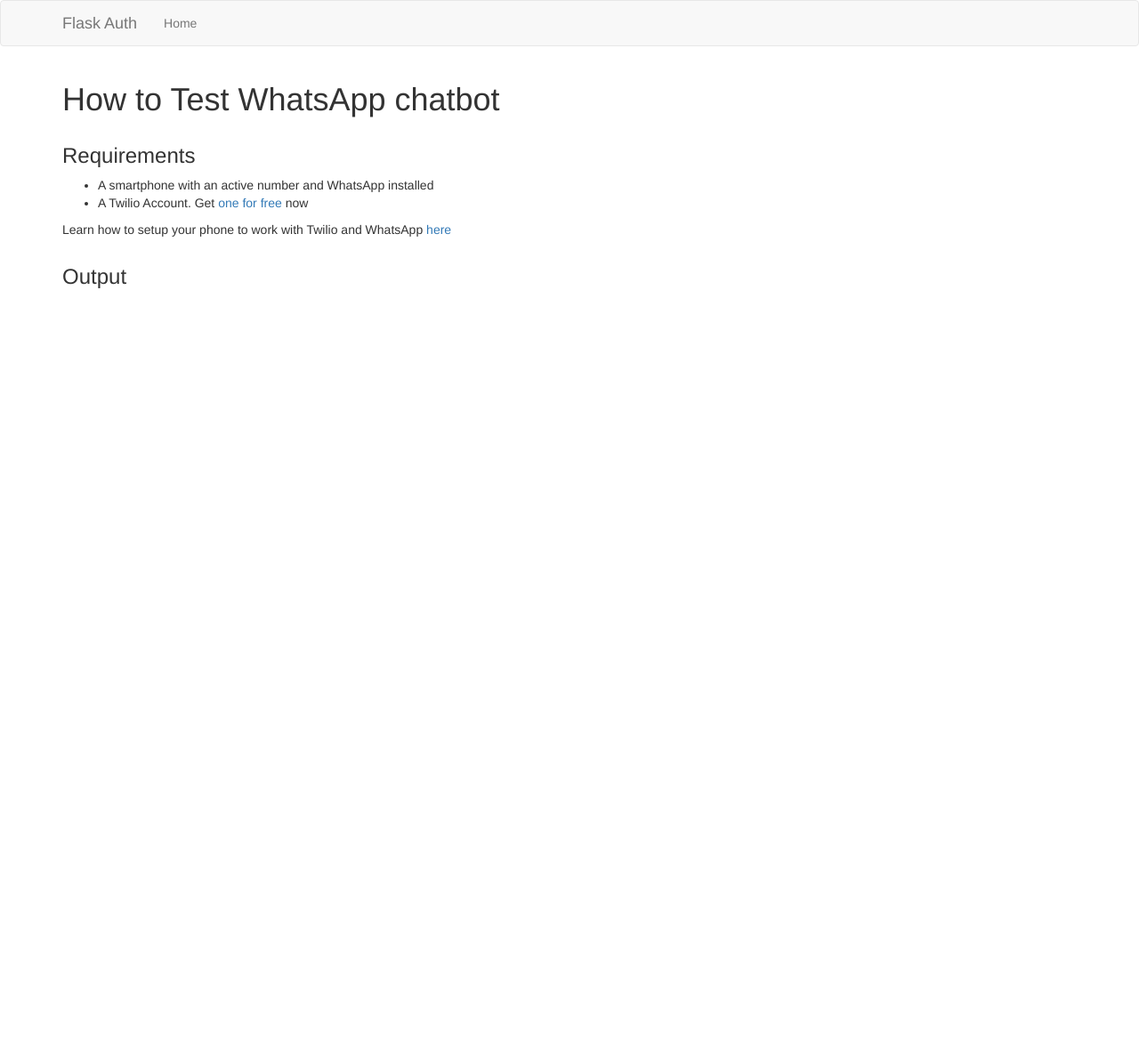
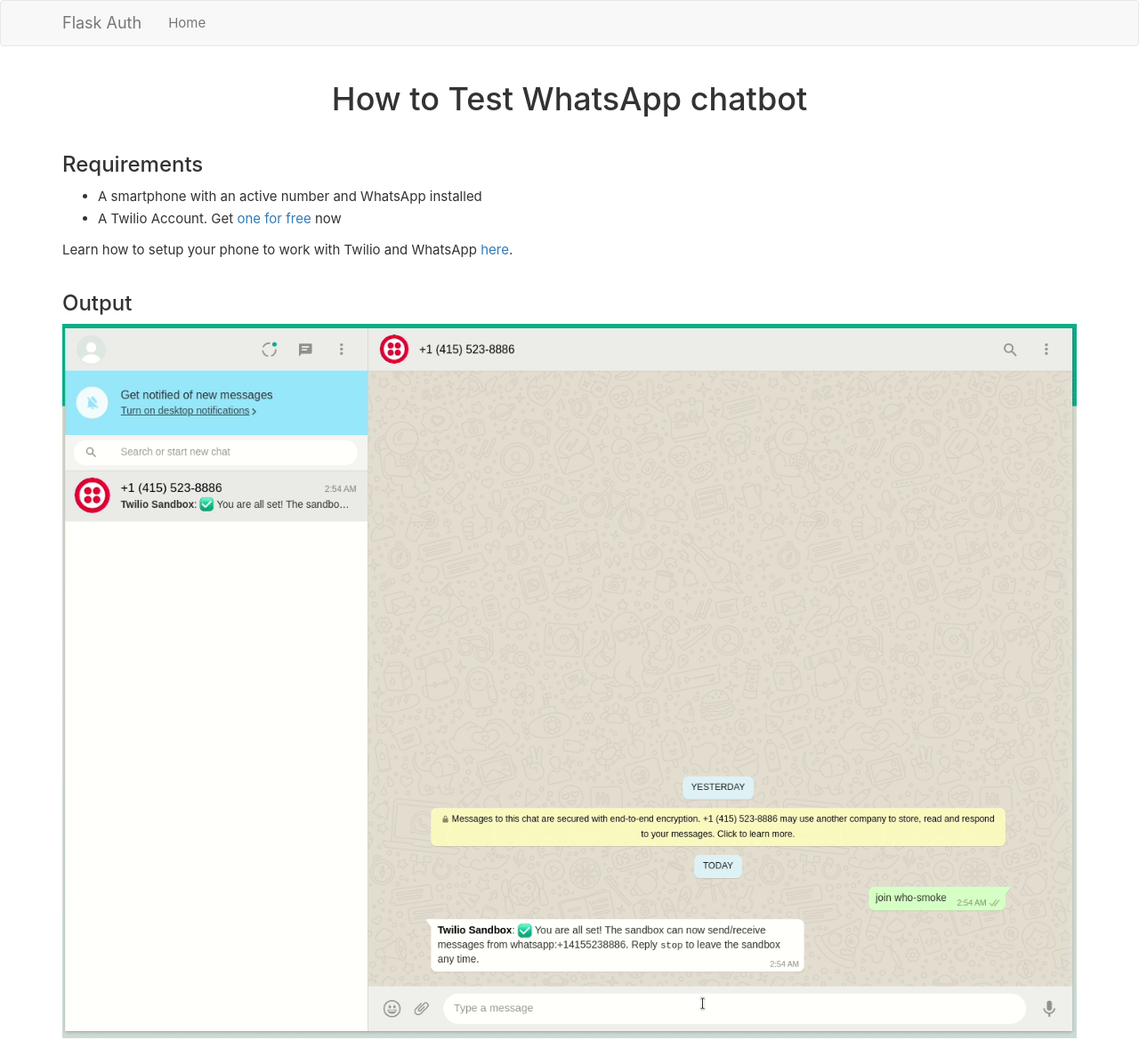
Before and after one commit to SFPrueba2025/whatsapp-chatbot-using-flask-and-twilio, a Flask app: page / in a window 1280 px wide. Shown: the whole page at 89% size. Before the commit the page ends 324 px from the top, so only its background shows below. Run offline with Flask 2, Linux system fonts and the light colour scheme; some libraries are stand-ins or nearby versions.

Commit message:
Update and style home page

```diff
--- /dev/null
+++ b/app/static/css/styles.css
@@ -0,0 +1,31 @@
+html, body{
+    min-height: 100vh;
+    width: 100%;
+    margin: 0px;
+    position: relative;
+}
+body{
+    font-family: medium-content-sans-serif-font, -apple-system, BlinkMacSystemFont, "Segoe UI", Roboto, Oxygen, Ubuntu, Cantarell, "Open Sans", "Helvetica Neue", sans-serif;
+    line-height: 25px;
+    font-size: 15px;
+    font-weight: 400;
+    padding: 0px;
+}
+body::after {
+    content: '';
+    display: block;
+    /*height: 200px;  Set same as footer's height */
+}
+p{
+    padding-bottom: 5px;
+}
+h1{
+    text-align: center;
+    padding-bottom: 10px;
+}
+h3{
+    padding-top: 0px;
+}
+img{
+    margin-bottom: 20px;
+}
--- a/app/templates/base.html
+++ b/app/templates/base.html
@@ -12,6 +12,11 @@
     {% else %}
         Flask and Twilio Chatbot
     {% endif %}
+{% endblock %}
+
+{% block styles %}
+    {{ super() }}
+    <link rel="stylesheet" type="text/css" href="{{ url_for('static', filename='css/styles.css') }}">
 {% endblock %}
 
 {% block navbar %}
--- a/app/templates/home.html
+++ b/app/templates/home.html
@@ -12,12 +12,12 @@
                 <li>A Twilio Account. Get <a href="http://www.twilio.com/referral/7fB3Je">one for free</a> now</li>
             </ul>
             <p>
-                Learn how to setup your phone to work with Twilio and WhatsApp <a href="https://github.com/GitauHarrison/notes/blob/master/simple_whatsapp_chatbot.md">here</a>
+                Learn how to setup your phone to work with Twilio and WhatsApp <a href="https://github.com/GitauHarrison/notes/blob/master/simple_whatsapp_chatbot.md">here</a>.
             </p>
-        </div><hr>
+        </div>
         <div class="col-xs-12 col-sm-12 col-md-12 col-lg-12 col-xl-12">
             <h3>Output</h3>
-
+            <img class="img-fluid" style="max-width: 100%; height: auto;" src="{{ url_for('static', filename='images/whatsapp_chatbot.gif') }}">
         </div>
     </div>
 {% endblock %}
```
Also changed, not shown: app/static/images/whatsapp_chatbot.gif (added).
